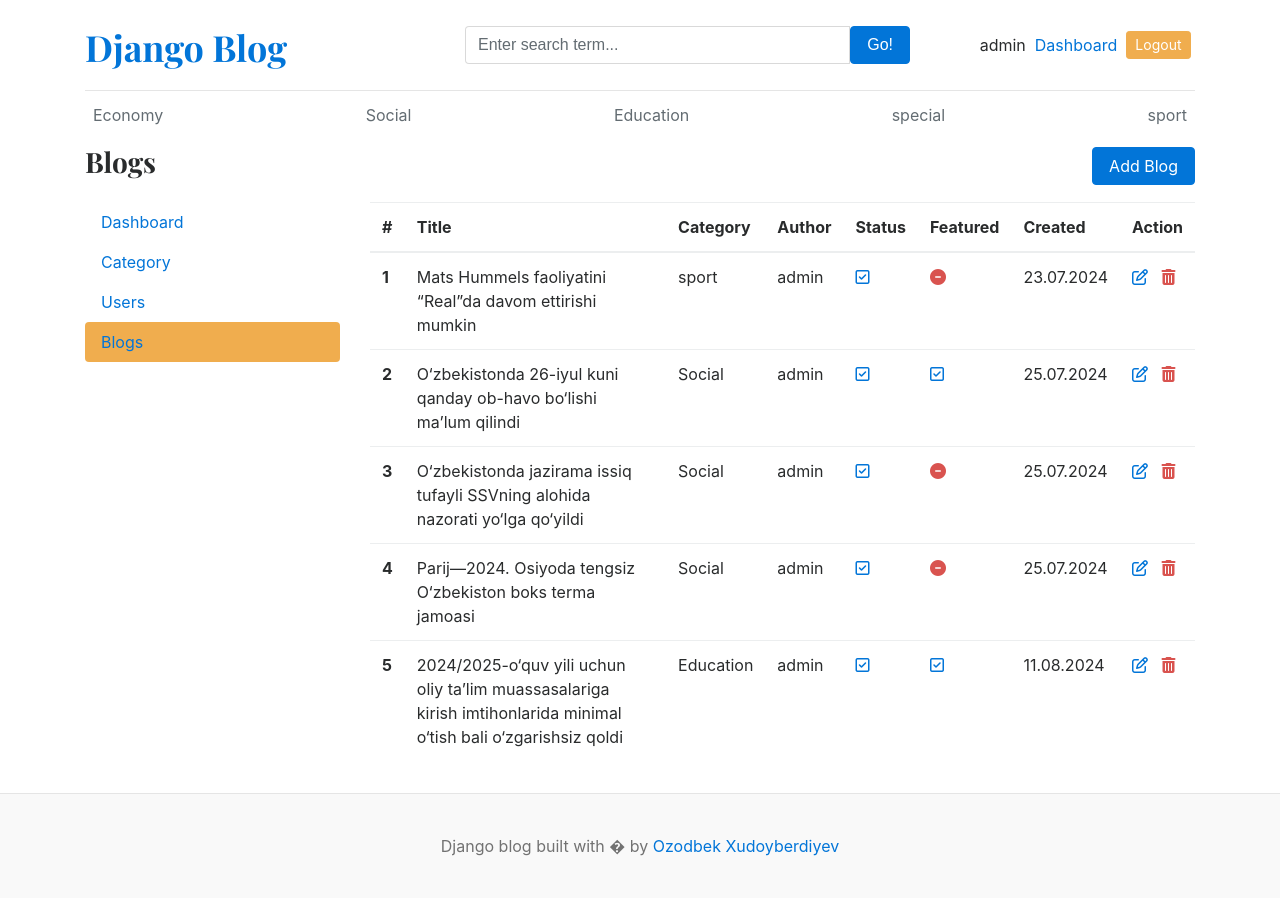
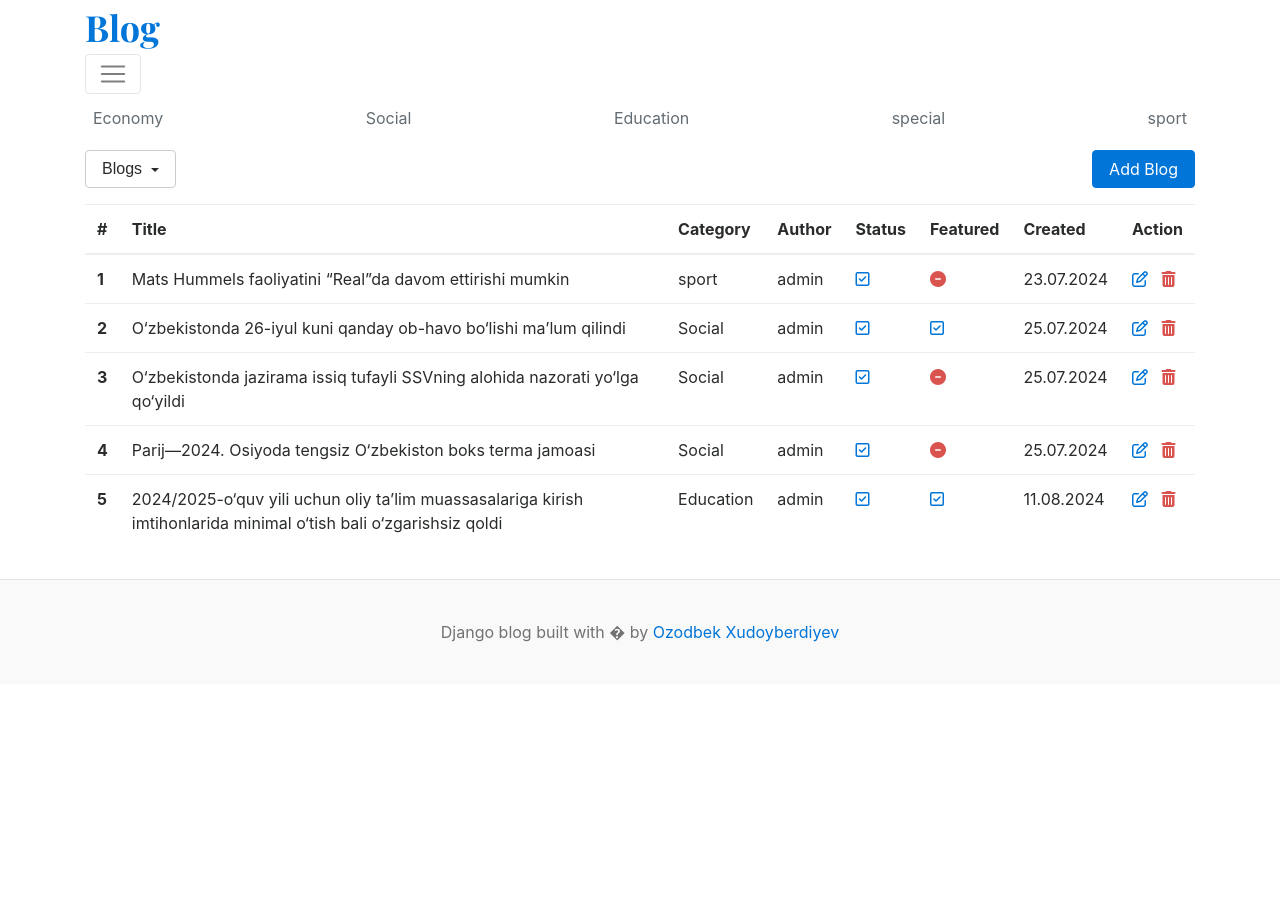
Before and after one commit to Ozodbek3105/django-Blog-sayt, a Django app: page /dashboard/blogs/ in a window 1280 px wide. After the commit the page ends 642 px from the top, so only its background shows below. Run offline with Django 4.2, Linux system fonts and the light colour scheme; a user stored in the database is signed in; data comes from the database, SQL or seed files in the repository; both versions use the stored data as it was after the commit; some libraries are stand-ins or nearby versions.

Commit message:
blog 1.0

```diff
--- a/template/base.html
+++ b/template/base.html
@@ -23,43 +23,44 @@
 
   <body>
     <div class="container">
-      <header class="blog-header py-3">
-        <div class="row flex-nowrap justify-content-between align-items-center">
-          <div class="col-4 pt-1">
-            <a class="blog-header-logo text-dark" href="/">Django Blog</a>
+      <!-- Navbar start -->
+      <nav class="navbar navbar-expand-lg navbar-light p-0 bg-white">
+        <div class="m-0">
+          <a class="blog-header-logo text-dark ml-0" href="/">Blog</a>
         </div>
-          <div class="col-5">
-            <form action="{% url 'search' %}" method="get">
-              <div class="card-body">
-                <div class="input-group">
+        <button
+          class="navbar-toggler"
+          type="button"
+          data-toggle="collapse"
+          data-target="#navbarSupportedContent"
+          aria-controls="navbarSupportedContent"
+          aria-expanded="false"
+          aria-label="Toggle navigation"
+        >
+          <span class="navbar-toggler-icon"></span>
+        </button>
+
+        <div class="collapse navbar-collapse" id="navbarSupportedContent">
+          <form action="{% url 'search' %}" method="get" class="form-inline my-2 my-lg-0 ml-auto">
             <input
-                    class="form-control"
-                    type="text"
-                    placeholder="Enter search term..."
-                    aria-label="Enter search term..."
-                    aria-describedby="button-search"
+              class="form-control mr-sm-2"
+              type="search"
+              placeholder="Search"
+              aria-label="Search"
               name="keyword"
               value="{{keyword}}"
             />
-                  <button
-                    class="btn btn-primary"
-                    id="button-search"
-                    type="submit"
-                  >
-                    Go!
+            <button class="btn btn-outline-success my-2 my-sm-0" type="submit">
+              Search
             </button>
-                </div>
-              </div>
           </form>
-          </div>
-          <div class="col-3 d-flex justify-content-end align-items-center">
-            {% if user.is_authenticated %} {{user}}&nbsp;&nbsp;<a
-              class="text-primary"
-              href="{% url 'dashboard' %}"
-              >Dashboard</a
-            >
+          <ul class="navbar-nav ml-auto">
+            {% if user.is_authenticated %}
+            <a class="btn text-dark border " href="#">User:&nbsp;{{user}}</a>
             &nbsp;&nbsp;
-            <a class="btn btn-sm btn-warning" href="{% url 'logout' %}"
+            <a class="btn btn-primary " href="{% url 'dashboard' %}">Dashboard</a>
+            &nbsp;&nbsp;
+            <a class="btn  btn-warning" href="{% url 'logout' %}"
               >Logout</a
             >
             &nbsp; {% else %}
@@ -71,9 +72,12 @@
               >Register</a
             >
             {% endif %}
+          </ul>
         </div>
-        </div>
-      </header>
+      </nav>
+      <!-- Navbar end -->
+
+
 
       <div class="nav-scroller py-1 mb-2">
         <nav class="nav d-flex justify-content-between">
@@ -92,4 +96,15 @@
       <p>Django blog built with � by <a href="#">Ozodbek Xudoyberdiyev</a></p>
     </footer>
   </body>
+  <!-- JavaScript -->
+  <script
+    src="https://cdn.jsdelivr.net/npm/jquery@3.5.1/dist/jquery.slim.min.js"
+    integrity="sha384-DfXdz2htPH0lsSSs5nCTpuj/zy4C+OGpamoFVy38MVBnE+IbbVYUew+OrCXaRkfj"
+    crossorigin="anonymous"
+  ></script>
+  <script
+    src="https://cdn.jsdelivr.net/npm/bootstrap@4.6.2/dist/js/bootstrap.bundle.min.js"
+    integrity="sha384-Fy6S3B9q64WdZWQUiU+q4/2Lc9npb8tCaSX9FK7E8HnRr0Jz8D6OP9dO5Vg3Q9ct"
+    crossorigin="anonymous"
+  ></script>
 </html>
--- a/template/dashboard/blogs.html
+++ b/template/dashboard/blogs.html
@@ -1,7 +1,8 @@
 {% extends 'base.html' %} {% load static %} {% block content %}
+
 <div class="row">
   <div class="col-3">
-    <h3>Blogs</h3>
+    {% include 'dashboard/left-side-bar.html' %}
   </div>
   <div class="col-9 text-right">
     <a href="{% url 'add_blogs' %}" class="btn btn-primary">Add Blog</a>
@@ -9,9 +10,9 @@
 </div>
 <div class="row my-3">
   <!-- chap menyu -->
-  {% include 'dashboard/left-side-bar.html' %}
+
   <!-- o'ng qismi -->
-  <div class="col-9">
+  <div class="col-12">
     <table class="table table-hover">
       <thead>
         <tr>
--- a/template/dashboard/dashboard.html
+++ b/template/dashboard/dashboard.html
@@ -1,10 +1,9 @@
 {% extends 'base.html' %} {% load static %} {% block content %}
-<h3>Dashboard</h3>
+{% include 'dashboard/left-side-bar.html' %}
 <div class="row my-3">
   <!-- chap menyu -->
-{% include 'dashboard/left-side-bar.html' %}
   <!-- o'ng qismi -->
-  <div class="col-9">
+  <div class="col-12">
     <div class="row">
       <div class="col">
         <div class="card">
--- a/template/dashboard/left-side-bar.html
+++ b/template/dashboard/left-side-bar.html
@@ -1,10 +1,17 @@
-<div class="col-3">
-  <nav class="nav nav-pills flex-column border bg-light">
-    <a href="{% url 'dashboard' %}" class="nav-link text-dark {% if '/dashboard/' == request.path %} bg-warning {% endif %}">Dashboard</a>
-    <a href="{% url 'categories' %}" class="nav-link text-dark {% if '/categories/' in request.path %} bg-warning {% endif %}">Category </a>
-    {% if perms.user.view_user %}
-    <a href="{% url 'users' %}" class="nav-link text-dark {% if '/users/' in request.path %} bg-warning {% endif %}">Users </a>
-    {% endif %}
-    <a href="{% url 'blogs' %}" class="nav-link text-dark {% if '/blogs/' in request.path %} bg-warning {% endif %}">Blogs</a>
-  </nav>
+<div class="dropdown">
+  <button
+    class="btn btn-secondary dropdown-toggle"
+    type="button"
+    data-toggle="dropdown"
+    aria-expanded="false"
+  >
+    {% if '/dashboard/' == request.path %} Dashboard {% elif '/dashboard/categories/' == request.path %} Categories
+    {% elif '/dashboard/users/' == request.path %} Users {% elif '/dashboard/blogs/' == request.path %} Blogs{% endif %}
+  </button>
+  <div class="dropdown-menu">
+    <a class="dropdown-item {% if '/dashboard/' == request.path %} active {% endif %} btn" href="{% url 'dashboard' %}" type="button">Dashboard</a>
+    <a class="dropdown-item {% if '/dashboard/categories/' == request.path %} active {% endif %} btn" href="{% url 'categories' %}" type="button">Category</a>
+    <a class="dropdown-item {% if '/dashboard/users/' == request.path %} active {% endif %} btn" href="{% url 'users' %}" type="button">Users</a>
+    <a class="dropdown-item {% if '/dashboard/blogs/' == request.path %} active {% endif %} btn" href="{% url 'blogs' %}" type="button">Blogs</a>
+  </div>
 </div>
--- a/template/home.html
+++ b/template/home.html
@@ -23,7 +23,7 @@
 <h2 class="text-uppercase text-warning">Future Posts</h2>
 <div class="row mb-2">
   {% for post in posts %} {% if forloop.first %}
-  <div class="col-md-6">
+  <div class="col-md-12">
     <div class="card border-0">
       <div class="card-body">
         <h3><a href="{% url 'single_blog' post.slug %}" class="text-dark">{{post.title}}</a></h3>
```
Also changed, not shown: blog_site/forms.py (+19 -1 lines), blog_site/views.py (+12 -4 lines), template/dashboard/categories.html (+5 -3 lines), template/dashboard/users.html (+4 -3 lines), db.sqlite3. Lines whose indentation alone changed are shown as unchanged.
